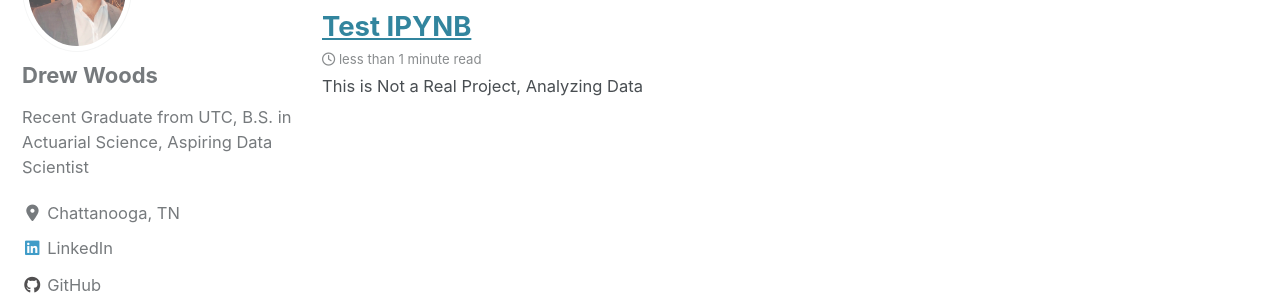
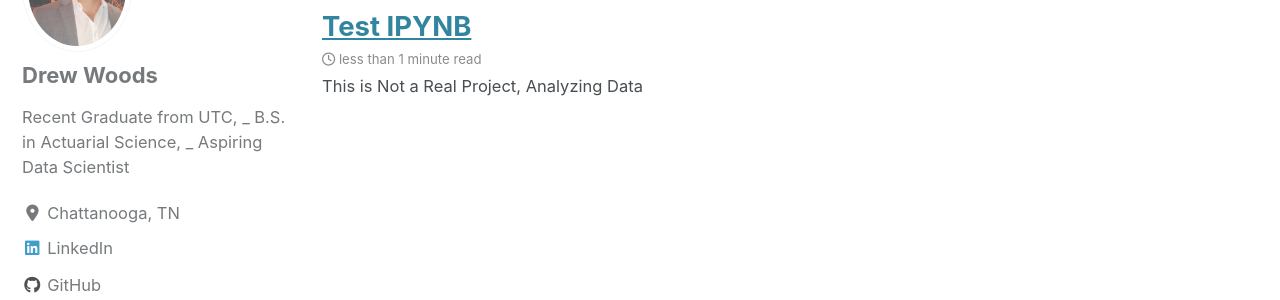
Before and after one commit to backdoordata/backdoordata.github.io, a Jekyll site: the page built from index.html, in a window 1280 px wide. Shown: the part 604-904 px from the top of the page. Built offline with Jekyll 4.4.1, drawn with Linux system fonts in a browser that asks for light colours; cached includes are drawn as plain includes; nearby versions of some CDN libraries; the list of posts is cut into pages by our own code.

Commit message:
Updating bio

```diff
--- a/_config.yml
+++ b/_config.yml
@@ -109,7 +109,7 @@
 author:
   name             : "Drew Woods"
   avatar           : "/images/profile-picture.jpg" # path of avatar image, e.g. "/assets/images/bio-photo.jpg"
-  bio              : "Recent Graduate from UTC,\ B.S. in Actuarial Science, \ Aspiring Data Scientist"
+  bio              : "Recent Graduate from UTC, _ B.S. in Actuarial Science, _  Aspiring Data Scientist"
   location         : "Chattanooga, TN"
   email            :
   links:
```
